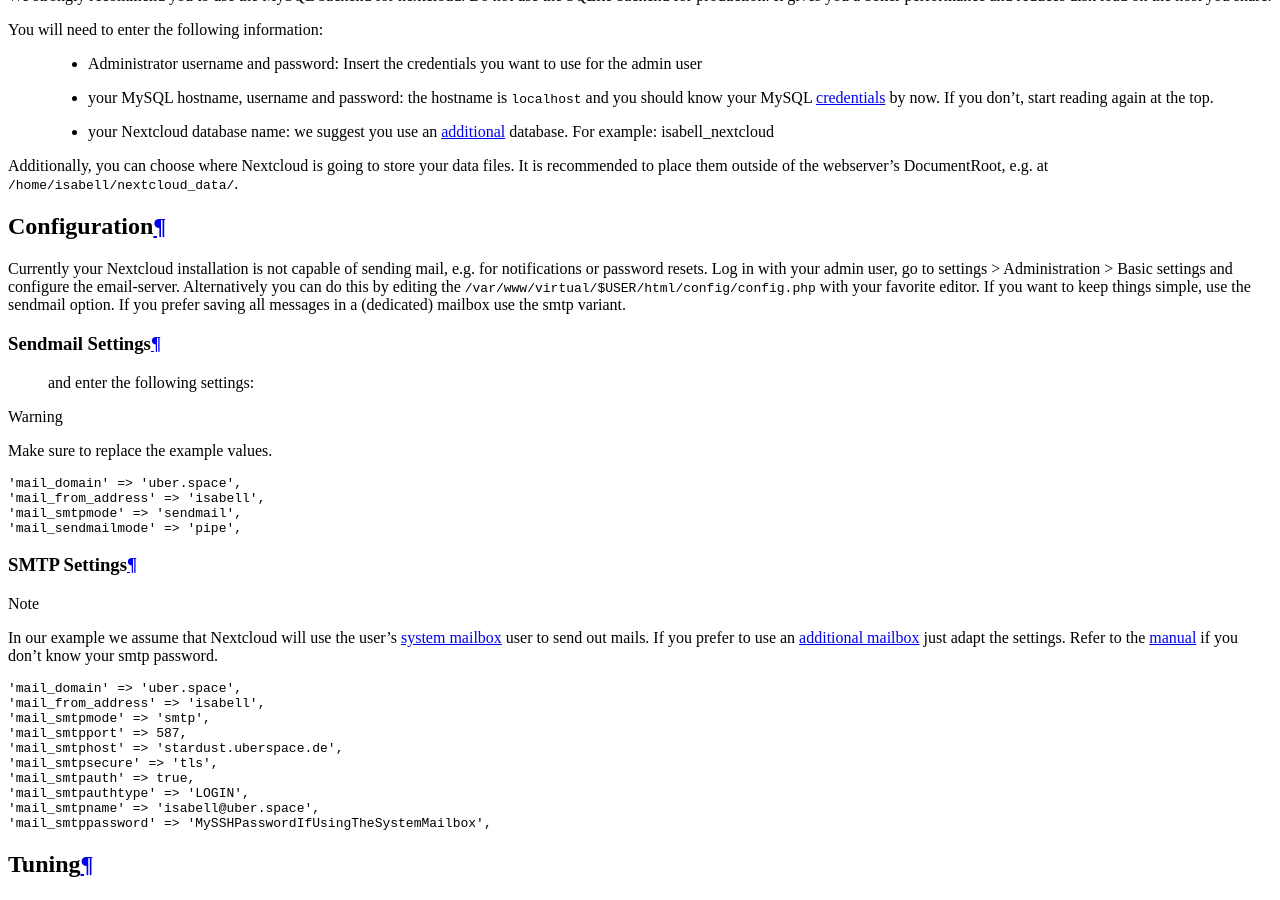
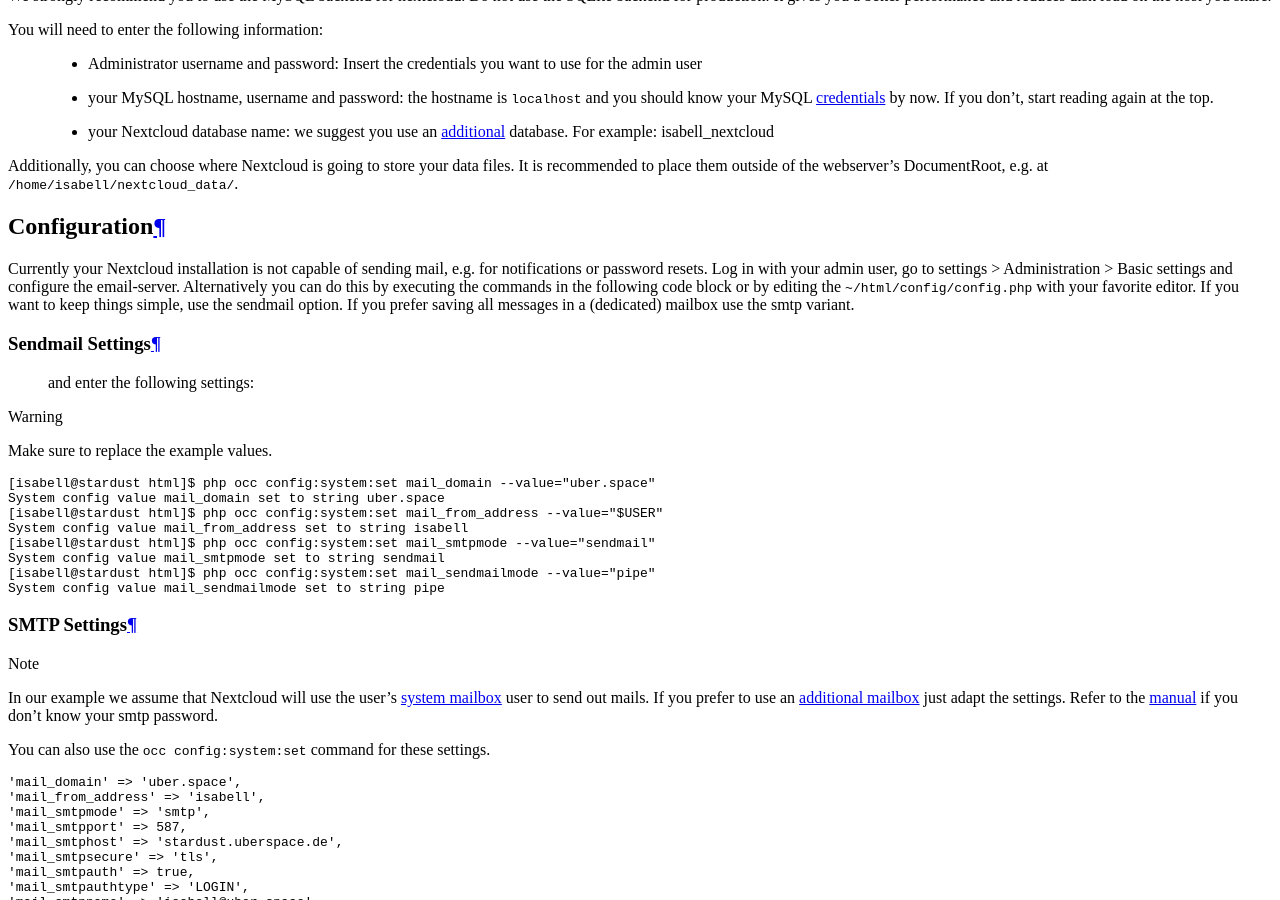
Before and after one commit to Uberspace/lab, a Sphinx documentation site: the page built from source/guide_nextcloud.rst, in a window 1280 px wide and 900 px high, scrolled down 6384 px. Built offline with Sphinx 7.4.7 and the Read the Docs theme 2.0.0, drawn with Linux system fonts in a browser that asks for light colours.

Commit message:
[nextcloud] :memo: set sendmail config by CLI

```diff
--- a/source/guide_nextcloud.rst
+++ b/source/guide_nextcloud.rst
@@ -138,7 +138,7 @@
 Configuration
 =============
 
-Currently your Nextcloud installation is not capable of sending mail, e.g.  for notifications or password resets. Log in with your admin user, go to settings > Administration > Basic settings and  configure the email-server. Alternatively you can do this by editing the ``/var/www/virtual/$USER/html/config/config.php`` with your favorite editor. If you want to keep things simple, use the sendmail option. If you prefer saving all messages in a (dedicated) mailbox use the smtp variant.
+Currently your Nextcloud installation is not capable of sending mail, e.g.  for notifications or password resets. Log in with your admin user, go to settings > Administration > Basic settings and  configure the email-server. Alternatively you can do this by executing the commands in the following code block or by editing the ``~/html/config/config.php`` with your favorite editor. If you want to keep things simple, use the sendmail option. If you prefer saving all messages in a (dedicated) mailbox use the smtp variant.
 
 Sendmail Settings
 -----------------
@@ -147,19 +147,25 @@
 
 .. warning:: Make sure to replace the example values.
 
-::
+.. code-block:: console
 
- 'mail_domain' => 'uber.space',
- 'mail_from_address' => 'isabell',
- 'mail_smtpmode' => 'sendmail',
- 'mail_sendmailmode' => 'pipe',
+  [isabell@stardust html]$ php occ config:system:set mail_domain --value="uber.space"
+  System config value mail_domain set to string uber.space
+  [isabell@stardust html]$ php occ config:system:set mail_from_address --value="$USER"
+  System config value mail_from_address set to string isabell
+  [isabell@stardust html]$ php occ config:system:set mail_smtpmode --value="sendmail"
+  System config value mail_smtpmode set to string sendmail
+  [isabell@stardust html]$ php occ config:system:set mail_sendmailmode --value="pipe"
+  System config value mail_sendmailmode set to string pipe
 
 SMTP Settings
 -------------
 
 .. note:: In our example we assume that Nextcloud will use the user's :manual:`system mailbox <mail-mailboxes>` user to send out mails. If you prefer to use an :manual_anchor:`additional mailbox <mail-mailboxes.html#setup-a-new-mailbox>` just adapt the settings. Refer to the :manual_anchor:`manual <mail-access.html#smtp>` if you don't know your smtp password.
 
-::
+You can also use the ``occ config:system:set`` command for these settings.
+
+.. code-block:: php
 
  'mail_domain' => 'uber.space',
  'mail_from_address' => 'isabell',
```
